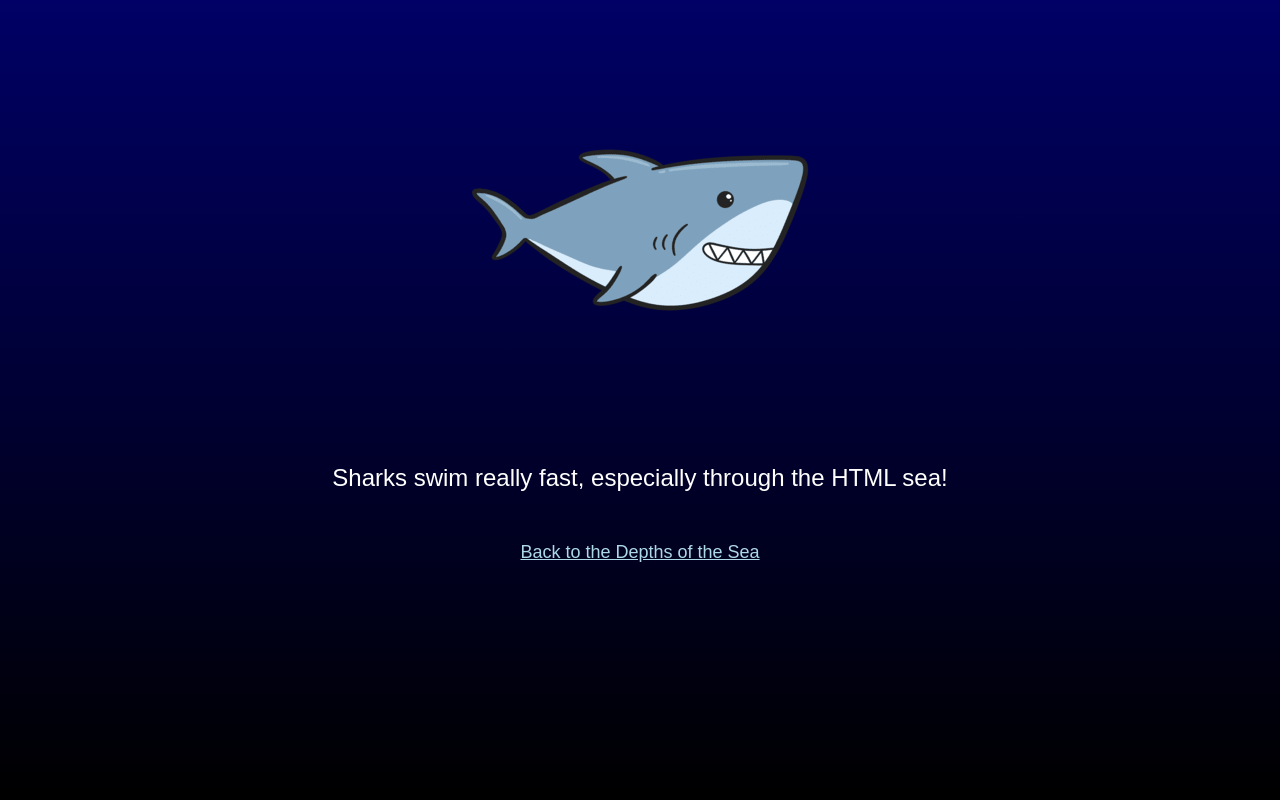
After one commit to BCACTF/bcactf-5.0, a Flask app: page /shark in a window 1280 px wide. The commit adds this page. Run offline with Flask 3, Linux system fonts and the light colour scheme.

Commit message:
added first riddle

```diff
--- a/sea-scavenger/server.py
+++ b/sea-scavenger/server.py
@@ -8,5 +8,37 @@ app.static_folder = 'images'
 def home():
     return render_template('sea.html')
 
+@app.route('/shark')
+def shark():
+    return render_template('shark.html')
+
+@app.route('/squid')
+def squid():
+    return render_template('squid.html')
+
+@app.route('/clam')
+def clam():
+    return render_template('clam.html')
+
+@app.route('/shipwreck')
+def shipwreck():
+    return render_template('shipwreck.html')
+
+@app.route('/whale')
+def whale():
+    return render_template('whale.html')
+
+@app.route('/dolphin')
+def dolphin():
+    return render_template('dolphin.html')
+
+@app.route('/jellyfish')
+def jellyfish():
+    return render_template('jellyfish.html')
+
+@app.route('/treasure')
+def treasure():
+    return render_template('treasure.html')
+
 if __name__ == '__main__':
     app.run(debug=True)
--- /dev/null
+++ b/sea-scavenger/templates/shark.html
@@ -0,0 +1,50 @@
+<!DOCTYPE html>
+<html lang="en">
+
+<head>
+    <meta charset="UTF-8">
+    <meta name="viewport" content="width=device-width, initial-scale=1.0">
+    <title>Sea Creature: Shark</title>
+    <style>
+        * {
+            margin: 0;
+            padding: 0;
+        }
+        body {
+            height: 100vh;
+            background: linear-gradient(to bottom, #000066 0%, #000000 100%);
+            color: #ffffff;
+            font-family: Arial, sans-serif;
+        }
+
+        .container {
+            text-align: center;
+            padding: 50px;
+        }
+
+        .riddle {
+            font-size: 24px;
+            margin-top: 50px;
+        }
+
+        .back-link {
+            display: block;
+            margin-top: 50px;
+            font-size: 18px;
+            text-decoration: underline;
+            color: lightblue;
+        }
+    </style>
+</head>
+
+<body>
+    <div class="container">
+        <img src="{{ url_for('static', filename='shark.png') }}" alt="Shark Image">
+        <div class="riddle">
+            <p>Sharks swim really fast, especially through the HTML sea!</p>
+        </div>
+        <a class="back-link" href="{{ url_for('home') }}">Back to the Depths of the Sea</a>
+    </div>
+</body>
+
+</html>
```
Also changed, not shown: sea-scavenger/templates/sea.html (+47 -26 lines), sea-scavenger/images/shark.jpg (deleted), sea-scavenger/images/shark.png.
